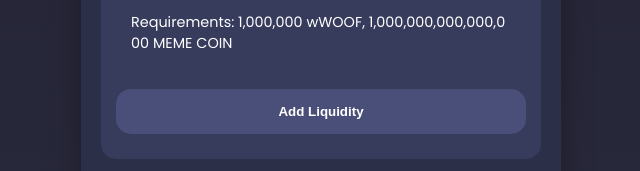
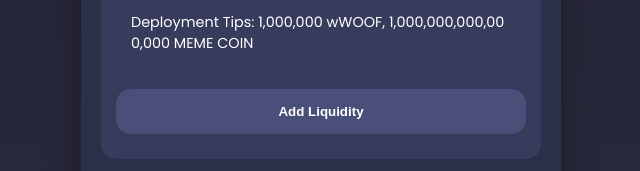
Before and after one commit to Shibfun/wWOOF, a plain HTML site: page index.html in a window 1280 px wide. Shown: the part 1032-1203 px from the top of the page, 319-959 px from the left. Drawn offline with Linux system fonts and the light colour scheme.

Commit message:
Update index.html

```diff
--- a/index.html
+++ b/index.html
@@ -235,7 +235,7 @@
             <label>Add Liquidity</label>
             <input type="text" id="memeCoinAddress" placeholder="Meme Coin Address">
             <div class="token-info">
-                <p>Requirements: 1,000,000 wWOOF, 1,000,000,000,000,000 MEME COIN</p>
+                <p>Deployment Tips: 1,000,000 wWOOF, 1,000,000,000,000,000 MEME COIN</p>
             </div>
             <button class="action-button" id="addLiquidityButton" disabled>Add Liquidity</button>
         </div>
```
